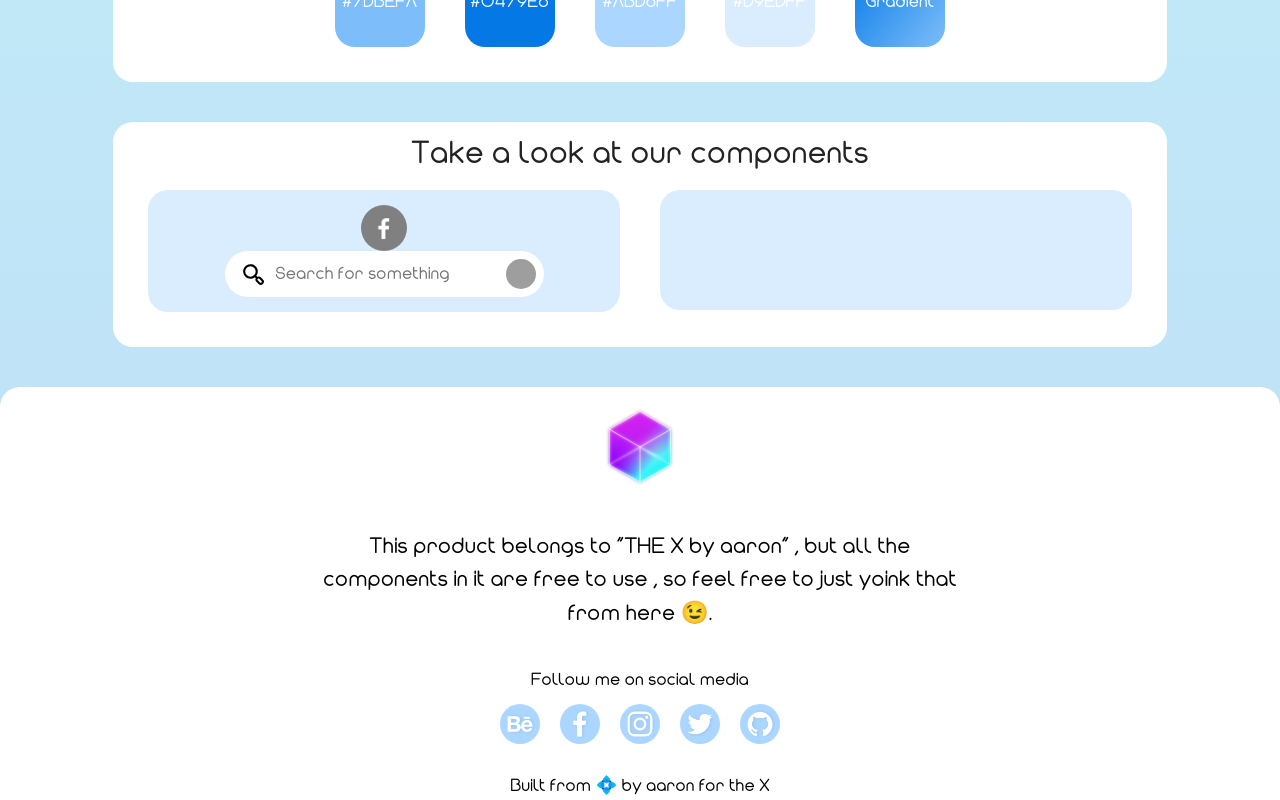
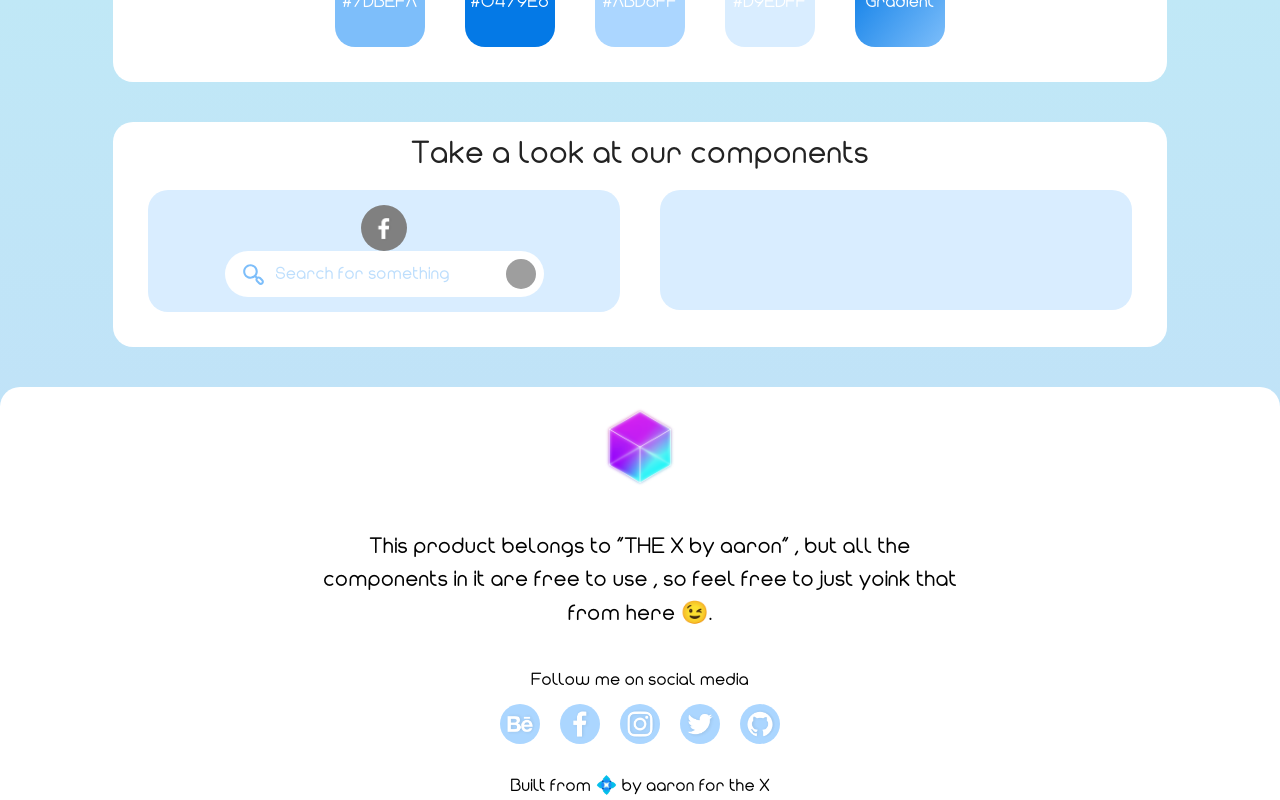
Before and after one commit to aaron-nerox/Emerald_live, a Vue app: page / in a window 1280 px wide. Shown: the part 1189-1989 px from the top of the page. Built offline with nearby package versions, Linux system fonts and the light colour scheme; grey boxes are pictures that could not be loaded.

Commit message:
fix: fixed more styling in the search bar

```diff
--- a/src/components/XsearchBar.vue
+++ b/src/components/XsearchBar.vue
@@ -28,6 +28,19 @@ export default {
 </script>
 
 <style scoped>
+::placeholder { /* Chrome, Firefox, Opera, Safari 10.1+ */
+  color: #7DBEFA;
+  opacity: 0.5; /* Firefox */
+}
+
+:-ms-input-placeholder { /* Internet Explorer 10-11 */
+  color: #7DBEFA;
+}
+
+::-ms-input-placeholder { /* Microsoft Edge */
+  color: #7DBEFA;
+}
+
 .main-container{
     background: white;
     border-radius: 1000px;
```
Also changed, not shown: src/assets/icons/search.svg.
